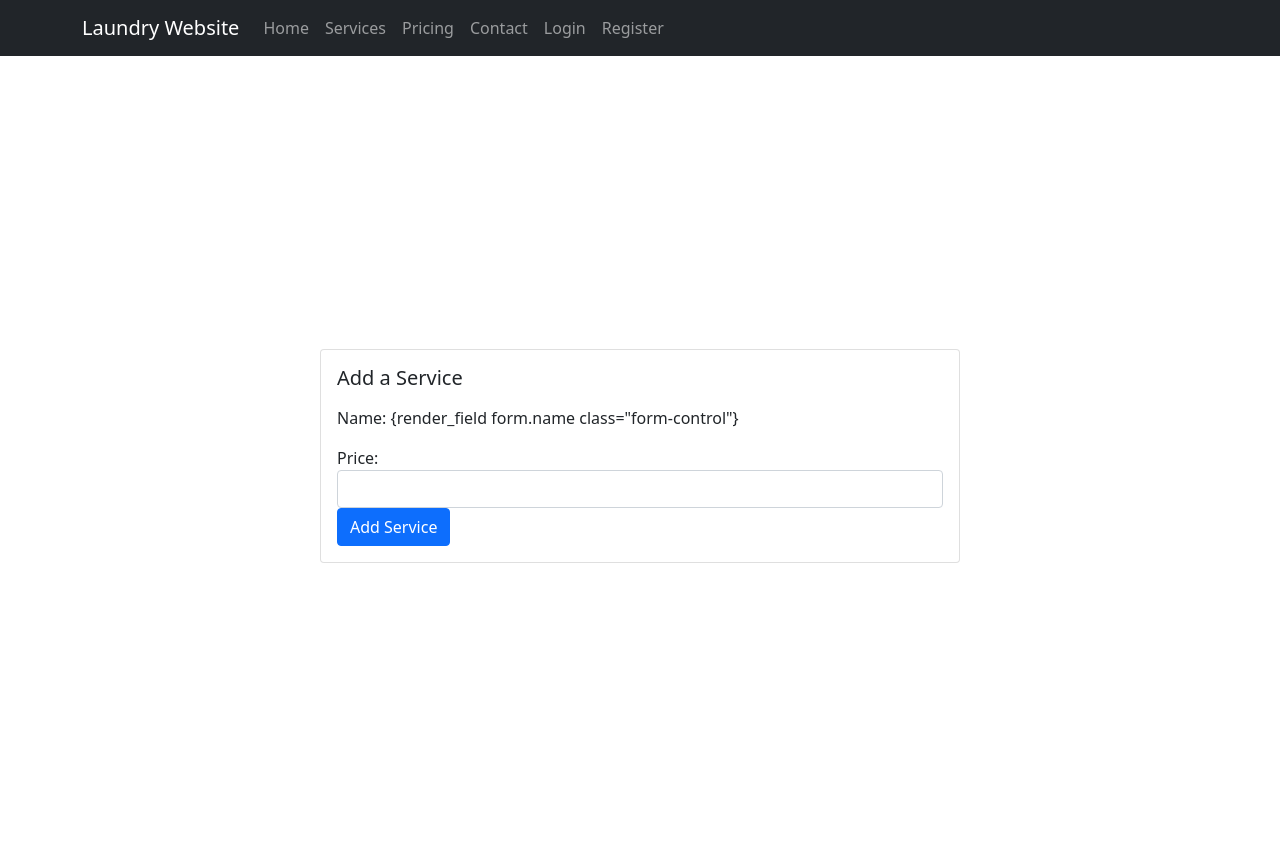
After one commit to MombinyaOmboga/Django-Laundry, a Django app: page /add-service/ in a window 1280 px wide. The commit adds this page. Run offline with Django 3.2, Linux system fonts and the light colour scheme; some libraries are stand-ins or nearby versions.

Commit message:
Toa nguo nakuja

```diff
--- a/Laundry/forms.py
+++ b/Laundry/forms.py
@@ -1,8 +1,12 @@
 from django import forms
-from .models import Service
+from .models import Service, Cart
 
-class AddserviceForm(forms.ModelForm):
+class AddServiceForm(forms.ModelForm):
     class Meta:
         model = Service
-        fields = ['name',
-                  'price']
+        fields = ['name', 'price']
+
+class AddToCartForm(forms.ModelForm):
+    class Meta:
+        model = Cart
+        fields = ['clothes_amount']
--- a/Laundry/models.py
+++ b/Laundry/models.py
@@ -15,7 +15,7 @@ class Cart(models.Model):
     user = models.ForeignKey(User, on_delete=models.CASCADE)
     timestamp = models.DateTimeField(auto_now_add=True)
     clothes_amount = models.PositiveIntegerField(default=1)
-    is_verified = models.Boolean(default=False)
+    is_verified = models.BooleanField(default=False)
     total_amount = models.PositiveIntegerField(null=True, blank=True)
 
 class ServiceCart(models.Model):
--- /dev/null
+++ b/Laundry/urls.py
@@ -0,0 +1,12 @@
+from django.urls import path
+
+from . import views
+
+urlpatterns = [
+    path('', views.home, name='home'),
+    path('', views.landing, name='landing'),
+    path('add-service/', views.add_service, name='add-service'),
+    path('add-to-cart/', views.add_to_cart, name='add-to-cart'),
+    path('about/', views.about, name='about')
+
+]
--- a/Laundry/views.py
+++ b/Laundry/views.py
@@ -1,6 +1,20 @@
-from django.shortcuts import render, redirect
 from django.contrib import messages
-from .forms import AddServiceForm
+from django.shortcuts import redirect, render
+
+from .forms import AddServiceForm, AddToCartForm
+
+
+def home(request):
+    context = {}
+    return render(request, 'laundry/home.html', context)
+
+def landing(request):
+    context = {}
+    return render(request, 'laundry/landing.html', context)
+
+def about(request):
+    context={}
+    return render(request, 'laundry/about.html', context)
 
 def add_service(request):
     if request.method == 'POST':
@@ -20,7 +34,23 @@ def add_service(request):
     else:
         form = AddServiceForm()
         context = {'form': form}
-        return render(request, 'Laundry/add_service.html', context)
+        return render(request, 'laundry/add_service.html', context)
 
 def add_to_cart(request):
-    pass
+    if request.method == 'POST':
+
+        form = AddToCartForm(request.POST)
+        if form.is_valid():
+            var = form.save(commit=False)
+            var.user = request.user
+            var.save()
+            request.session['cart_id'] = var.id
+            return redirect('add-service-to-cart')
+        else:
+            messages.warning(request, 'Sorry, Something went wrong!')
+            return redirect('add-to-cart')
+
+    else:
+        form = AddToCartForm()
+        context = {'form': form}
+        return render(request, 'laundry/add_to_cart.html', context)
--- a/django_project/urls.py
+++ b/django_project/urls.py
@@ -17,6 +17,7 @@ from django.contrib import admin
 from django.urls import path, include
 
 urlpatterns = [
+    path('', include('Laundry.urls')),
     path('admin/', admin.site.urls),
     path('accounts/', include('users.urls')),
 ]
--- /dev/null
+++ b/templates/laundry/add_service.html
@@ -0,0 +1,28 @@
+{% extends 'users/base.html' %}
+{% load widget_tweaks %}
+
+{% block content %}
+  <div class="row">
+    <div class="col-md-6">
+        <div class="card mx-auto" style="width: 40rem;">
+            <div class="card-body">
+                <h5 class="card-title mb-3">Add a Service</h5>
+                <form method="POST">
+                {% csrf_token %}
+                <div class="form-group mb-3">
+                    <label for="name">Name:</label>
+                    {render_field form.name class="form-control"}
+                  </div>
+
+                <div class="form-group">
+                    <label for="price">Price:</label>
+                    {% render_field form.price class="form-control" %}
+                  </div>
+
+                <button type="submit" class="btn btn-primary">Add Service</button>
+                </form>
+            </div>
+        </div>
+    </div>
+  </div>
+{% endblock %}
--- a/templates/users/base.html
+++ b/templates/users/base.html
@@ -48,7 +48,7 @@
     </div>
   </nav>
 
-  <main class="container container-center">
+  <main class="container container-center mt5">
     {% block content %}
     {% endblock %}
   </main>
--- a/users/urls.py
+++ b/users/urls.py
@@ -5,6 +5,4 @@ urlpatterns = [
     path('register/', views.register_user, name='register'),
     path('login/', views.login_user, name='login'),
     path('logout', views.logout_user, name='logout'),
-    path('landing/', views.landing, name='landing')
-
 ]
--- a/users/views.py
+++ b/users/views.py
@@ -41,5 +41,3 @@ def login_user(request):
 def logout_user(request):
     logout(request)
     return redirect
-def landing(request):
-    return render(request, 'users/landing.html')
```
Also changed, not shown: templates/laundry/about.html (added, +25 -0 lines), templates/laundry/add_to_cart.html (added, +23 -0 lines), templates/laundry/home.html (added, +37 -0 lines), templates/laundry/landing.html (renamed from templates/users/landing.html).
